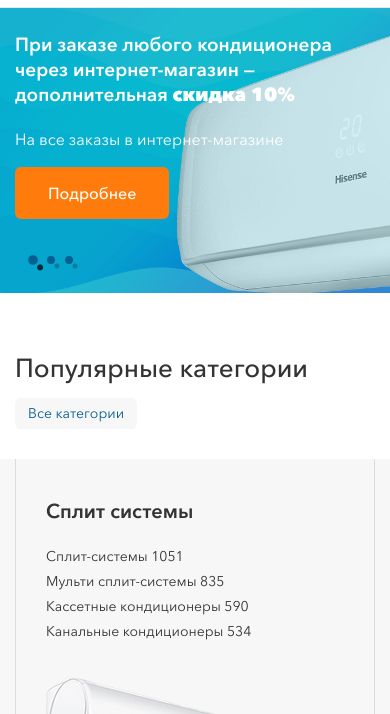
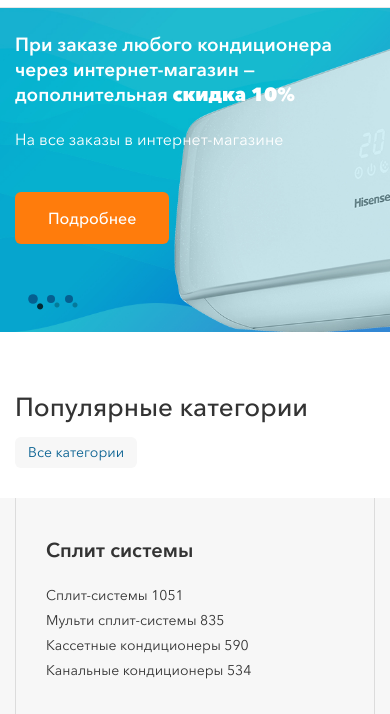
Before and after one commit to GrinCaseCode/grand-comfort, a plain HTML site: page index.html in a window 390 px wide. Shown: the part 52-766 px from the top of the page. Drawn offline with nearby package versions, Linux system fonts and the light colour scheme.

Commit message:
Add files via upload

```diff
--- a/css/media.css
+++ b/css/media.css
@@ -224,10 +224,10 @@
 		font-size: 16px;
 	}
 	.item-billbord .descr-big {
-		padding-bottom: 15px;
+		padding-bottom: 40px;
 	}
 	.item-billbord__image {
-		height: 286px;
+		height: 325px;
 	}
 	.slider-billbord .slick-dots {
 		bottom: 25px;
```
